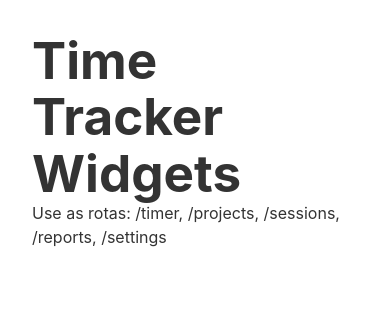
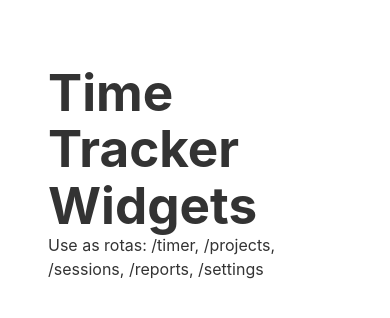
Before and after one commit to felipesantoos/time-tracker-widgets-frontend, a React app: page / in a window 390 px wide. Shown: the top 318 px of the page. Built offline with nearby package versions, Linux system fonts and the light colour scheme; no server answers; the HTML template or start-up script is replaced by a standard one.

Commit message:
Update App.css to enhance layout and styling. Set body margin and padding to zero, and adjust #root and widget-container for better responsiveness and alignment. Ensure consistent width and box-sizing for improved layout across components.

```diff
--- a/src/App.css
+++ b/src/App.css
@@ -12,17 +12,32 @@ body {
   -moz-osx-font-smoothing: grayscale;
   background: #fff;
   color: #333;
+  margin: 0;
+  padding: 0;
 }
 
 #root {
   min-height: 100vh;
+  width: 100%;
+  display: flex;
+  flex-direction: column;
+  align-items: center;
+  padding: 2rem 1rem;
+  box-sizing: border-box;
+}
+
+#root > * {
+  width: 100%;
+  max-width: 800px;
 }
 
 /* Widget container - otimizado para embeds no Notion */
 .widget-container {
   padding: 1.5rem;
-  max-width: 100%;
+  max-width: 800px;
+  width: 100%;
   margin: 0 auto;
+  box-sizing: border-box;
 }
 
 /* Botões */
```
